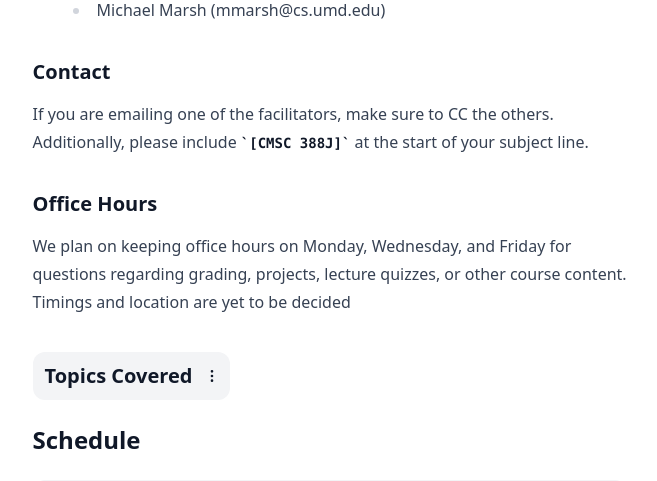
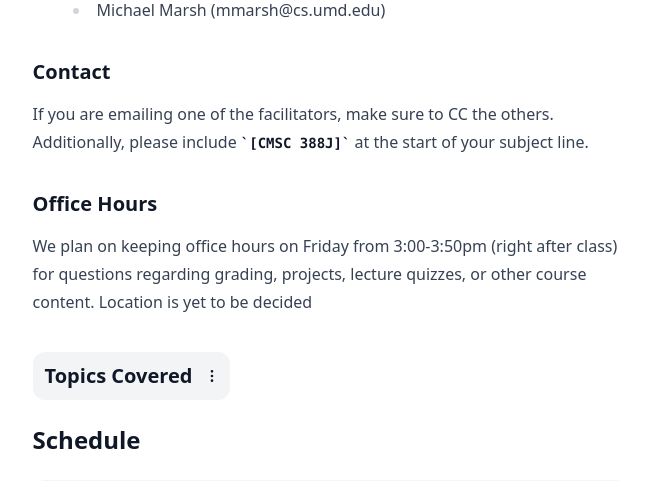
Before and after one commit to cmsc388jvercel-cyber/Class_Page, a Flask app: page /388j in a window 1280 px wide. Shown: the part 1090-1571 px from the top of the page, without its empty margins (310-967 px from the left). Run offline with Flask 2, Linux system fonts and the light colour scheme; style sheets or scripts are compiled from the project's sources.

Commit message:
Update office hours to Friday 3:00-3:50pm after class

```diff
--- a/templates/home.html
+++ b/templates/home.html
@@ -29,7 +29,7 @@
 
 
 <h3 id="office-hours">Office Hours</h3>
-<p>We plan on keeping office hours on Monday, Wednesday, and Friday for questions regarding grading, projects, lecture quizzes, or other course content. Timings and location are yet to be decided</p>
+<p>We plan on keeping office hours on Friday from 3:00-3:50pm (right after class) for questions regarding grading, projects, lecture quizzes, or other course content. Location is yet to be decided</p>
 <details class="-mb-6">
   <summary class="flex flex-nowrap no-wrap">
     <h3 id="topics-covered" class="cursor-pointer flex gap-3 items-center mb-0 mt-4 py-2 px-3 rounded-xl bg-gray-100 dark:bg-gray-700 duration-300 hover:bg-gray-200 dark:hover:bg-gray-600 active:duration-75 active:scale-95">Topics Covered<svg xmlns="http://www.w3.org/2000/svg" class="-mr-0.5" width="16" height="16" viewBox="0 0 24 24" fill="none" stroke="currentColor" stroke-width="2" stroke-linecap="round" stroke-linejoin="round" class="lucide lucide-more-vertical"><circle cx="12" cy="12" r="1"/><circle cx="12" cy="5" r="1"/><circle cx="12" cy="19" r="1"/></svg></h3>
```
